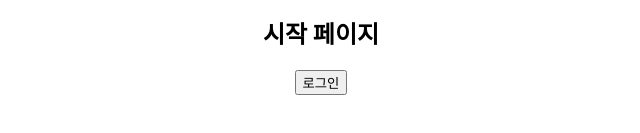
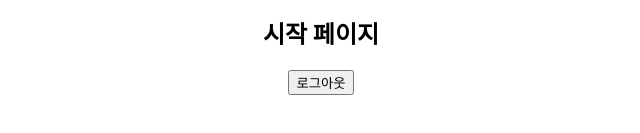
Before and after one commit to SeungjaeLee00/boiler-plate-ko, a React (Create React App) app in the folder client/: page / in a window 1280 px wide. Shown: the part 355-488 px from the top of the page, without its empty margins (319-959 px from the left). Built offline with nearby package versions, Linux system fonts and the light colour scheme.

Commit message:
로그 아웃 버튼 구현

```diff
--- a/client/src/components/views/LandingPage/LandingPage.js
+++ b/client/src/components/views/LandingPage/LandingPage.js
@@ -4,13 +4,16 @@ import { useNavigate } from "react-router-dom";
 
 function LandingPage() {
   const navigate = useNavigate();
-  const toLogin = () => {
-    navigate("/login");
+  const toLogout = () => {
+    axios.get("/users/logout").then((response) => {
+      if (response.data.success) {
+        navigate("/login");
+      } else {
+        alert("로그아웃 실패");
+      }
+    });
   };
 
-  // useEffect(() => {
-  //   axios.get("/users/login").then((response) => console.log(response.data));
-  // }, []);
   return (
     <div
       style={{
@@ -23,7 +26,7 @@ function LandingPage() {
       }}
     >
       <h2>시작 페이지</h2>
-      <button onClick={toLogin}>로그인</button>
+      <button onClick={toLogout}>로그아웃</button>
     </div>
   );
 }
```
